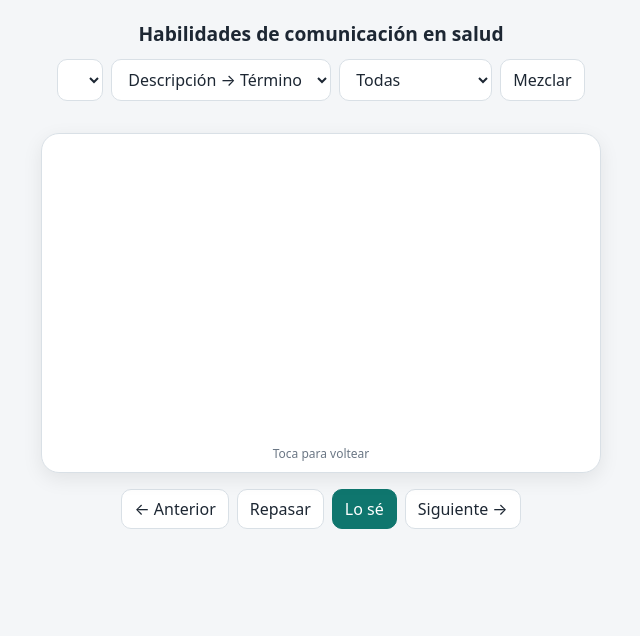
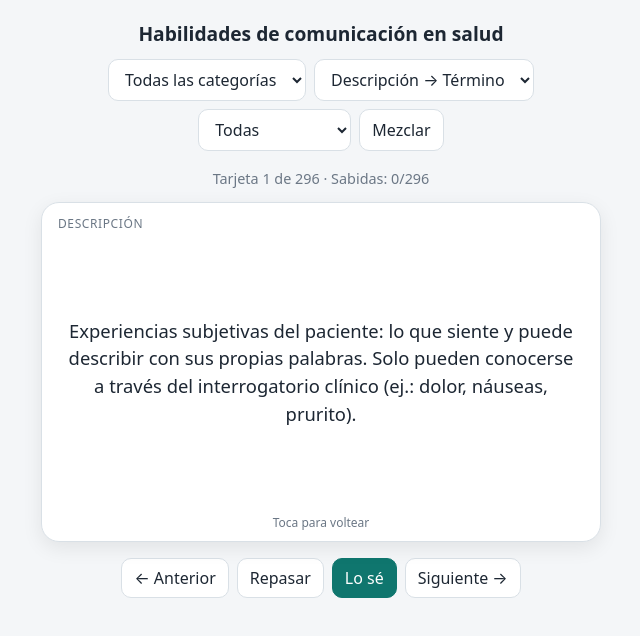
Before and after one commit to Bautizp13/HABILIDADES-26, a plain HTML site: page index.html in a window 1280 px wide. Shown: the whole page, without its empty margins (319-959 px from the left). Drawn offline with Linux system fonts and the light colour scheme.

Commit message:
Update index.html

```diff
--- a/index.html
+++ b/index.html
@@ -54,7 +54,7 @@ button.p{background:var(--acc);color:#fff;border-color:var(--acc)}
 
 <script src="cards.js"></script>
 <script>
-if (typeof CARDS === "undefined") { var CARDS = []; }
+const LIST = (typeof CARDS !== "undefined") ? CARDS : [];
 
 const $ = id => document.getElementById(id);
 const KEY = "comsalud_v1";
@@ -65,11 +65,11 @@ const id = c => c.cat + "|" + c.t;
 
 let deck = [], i = 0;
 
-const cats = ["Todas las categorías", ...new Set(CARDS.map(c => c.cat))];
+const cats = ["Todas las categorías", ...new Set(LIST.map(c => c.cat))];
 $("cat").innerHTML = cats.map((c, n) => `<option value="${n ? c : ""}">${c}</option>`).join("");
 
 function build(shuffle) {
-  deck = CARDS.filter(c => (!$("cat").value || c.cat === $("cat").value) &&
+  deck = LIST.filter(c => (!$("cat").value || c.cat === $("cat").value) &&
     ($("filt").value === "all" || state[id(c)] !== "ok"));
   if (shuffle) deck.sort(() => Math.random() - .5);
   i = 0; render();
@@ -78,7 +78,7 @@ function build(shuffle) {
 function render() {
   const c = $("card"); c.classList.remove("flip");
   if (!deck.length) {
-    $("ft").textContent = CARDS.length ? "No hay tarjetas en este filtro." : "Todavía no hay tarjetas. Cargalas en cards.js."; $("bt").innerHTML = "";
+    $("ft").textContent = LIST.length ? "No hay tarjetas en este filtro." : "Todavía no hay tarjetas. Cargalas en cards.js."; $("bt").innerHTML = "";
     $("tf").textContent = ""; $("tb").textContent = ""; $("stat").textContent = ""; return;
   }
   const k = deck[i], termFirst = $("mode").value === "t";
@@ -87,8 +87,8 @@ function render() {
   $("bt").innerHTML = termFirst ? desc : term;
   $("tf").textContent = termFirst ? "Término" : "Descripción";
   $("tb").textContent = termFirst ? "Descripción" : "Término";
-  const known = CARDS.filter(x => state[id(x)] === "ok").length;
-  $("stat").textContent = `Tarjeta ${i + 1} de ${deck.length} · Sabidas: ${known}/${CARDS.length}`;
+  const known = LIST.filter(x => state[id(x)] === "ok").length;
+  $("stat").textContent = `Tarjeta ${i + 1} de ${deck.length} · Sabidas: ${known}/${LIST.length}`;
 }
 
 const go = d => { if (deck.length) { i = (i + d + deck.length) % deck.length; render(); } };
```
